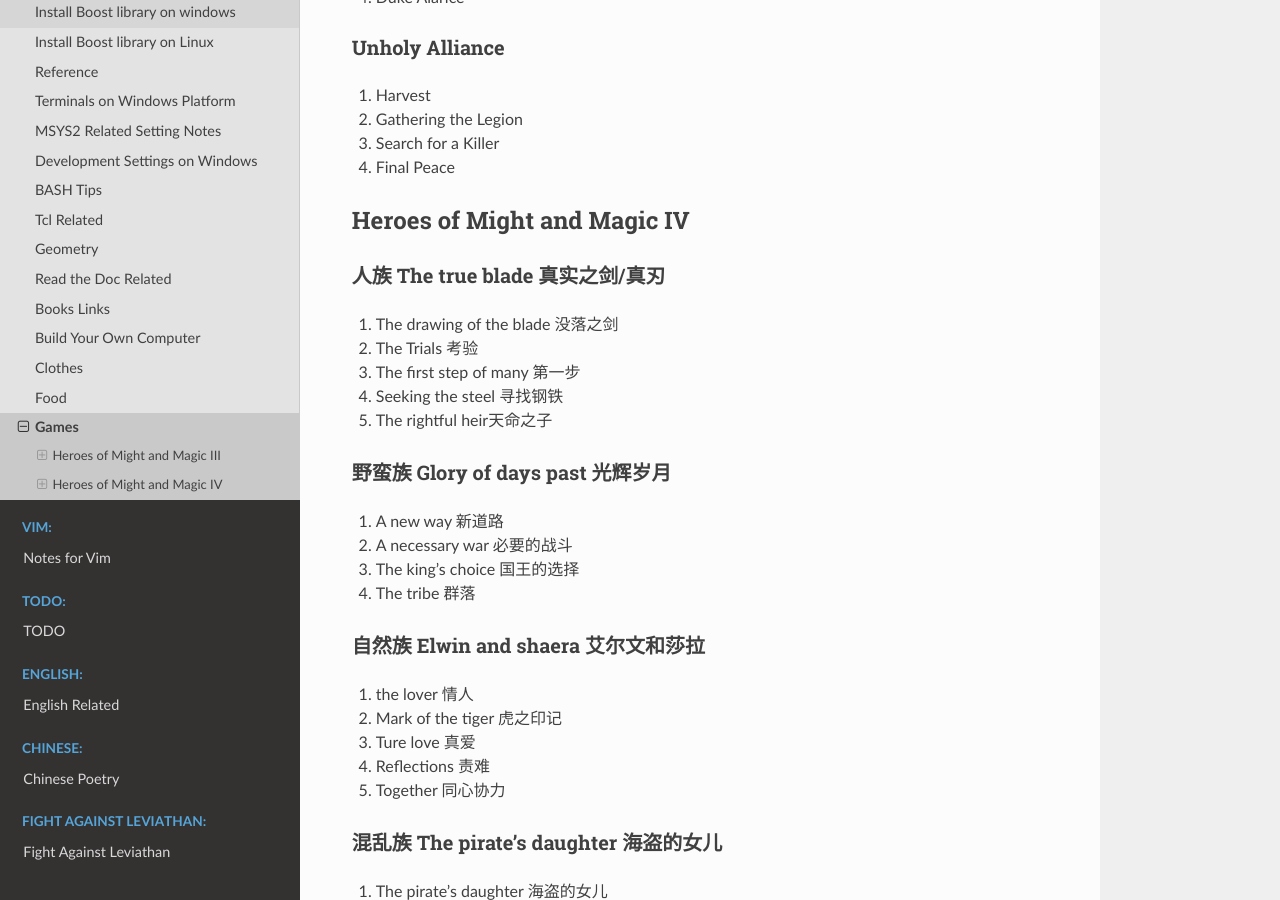
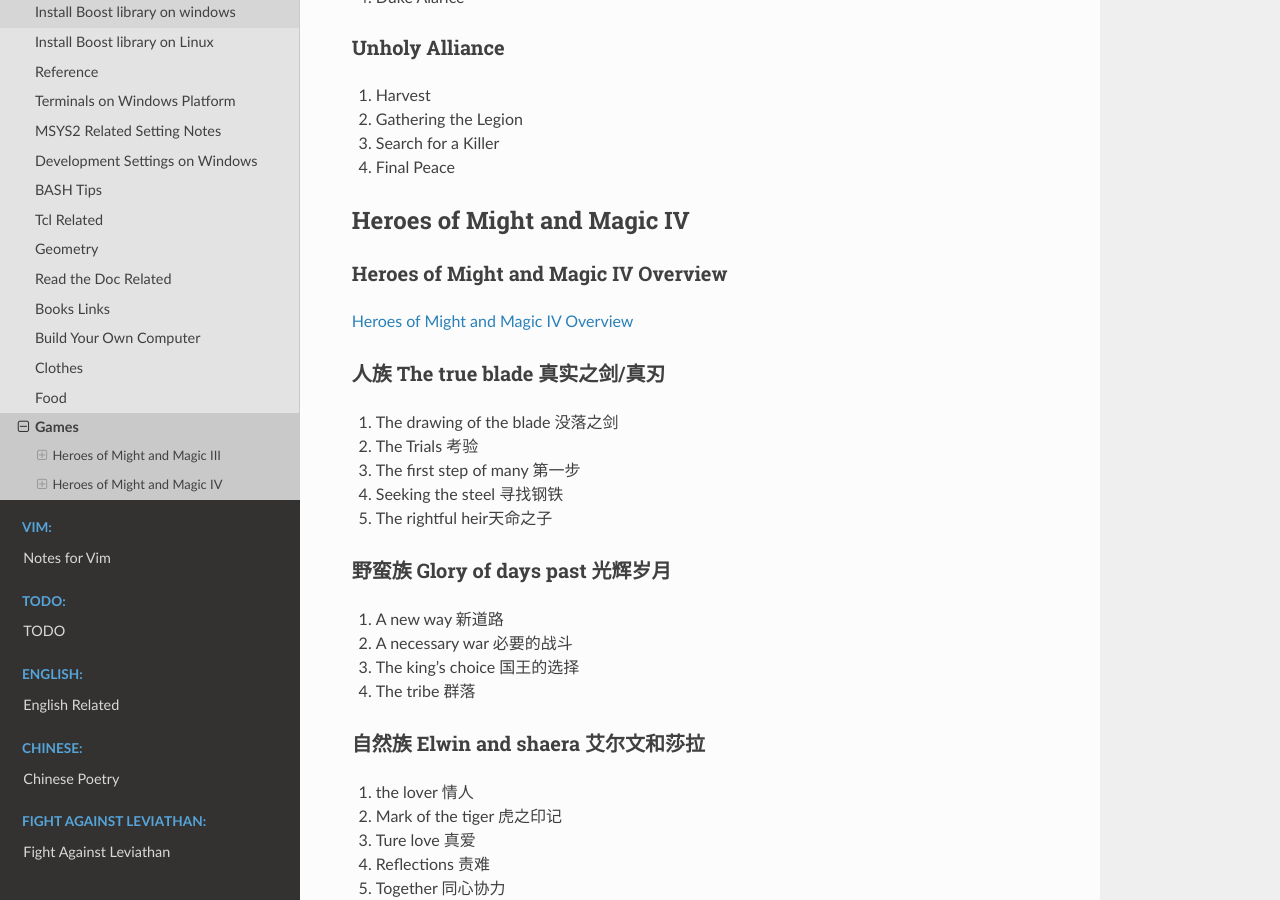
Before and after one commit to Pyrad/pyradnotes, a Sphinx documentation site: the page built from source/Notes/Games.md, in a window 1280 px wide and 900 px high, scrolled down 1200 px. Built offline with Sphinx 7.4.7 and the Read the Docs theme 2.0.0, drawn with Linux system fonts in a browser that asks for light colours.

Commit message:
Note A link to HoMM4 overview

```diff
--- a/source/Notes/Games.md
+++ b/source/Notes/Games.md
@@ -74,6 +74,10 @@
 
 ## Heroes of Might and Magic IV
 
+### Heroes of Might and Magic IV Overview
+
+[Heroes of Might and Magic IV Overview](http://www.heroesofmightandmagic.com/heroes4/heroesofmightandmagic4iv.shtml)
+
 ### 人族 The true blade 真实之剑/真刃
 
 1. The drawing of the blade 没落之剑
```
